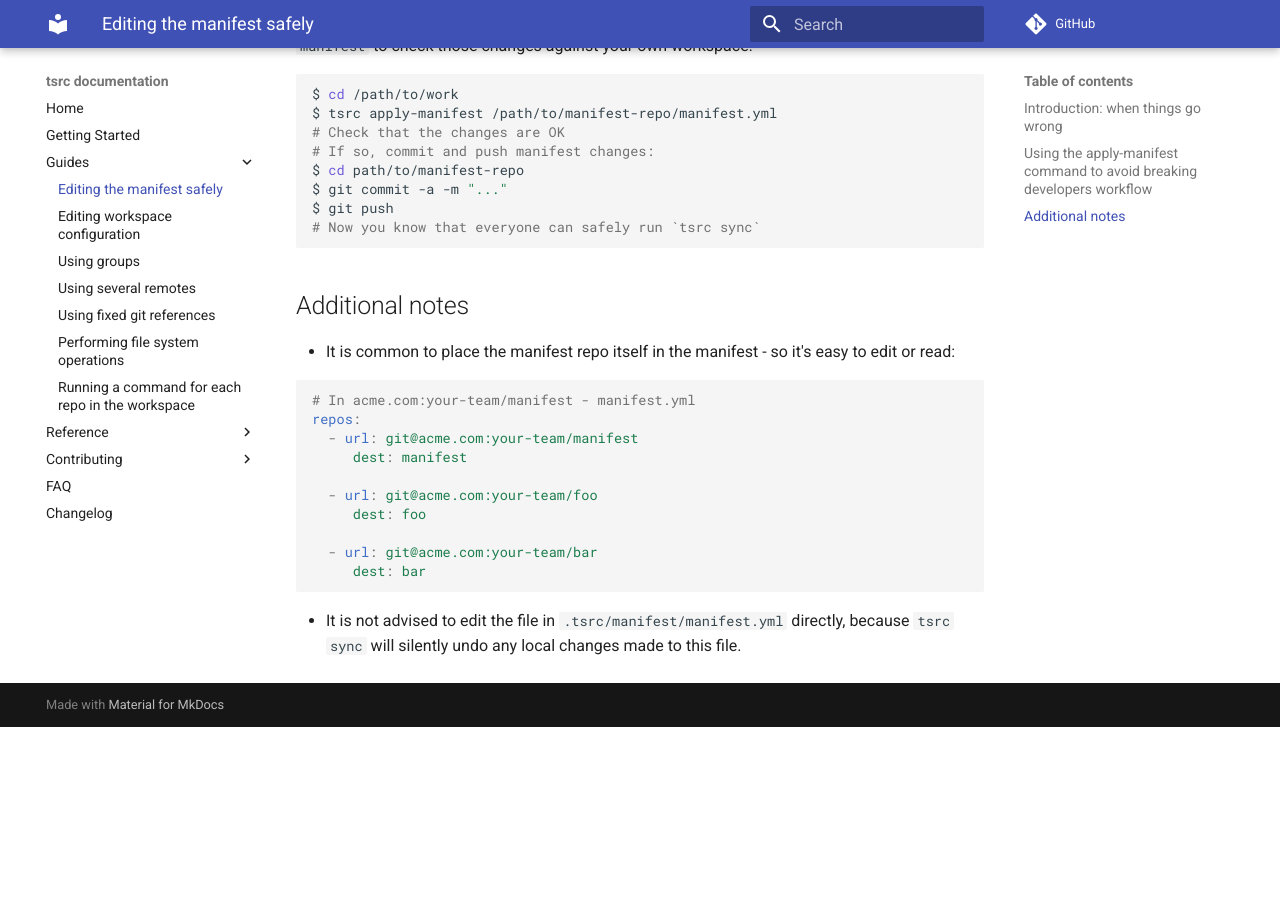
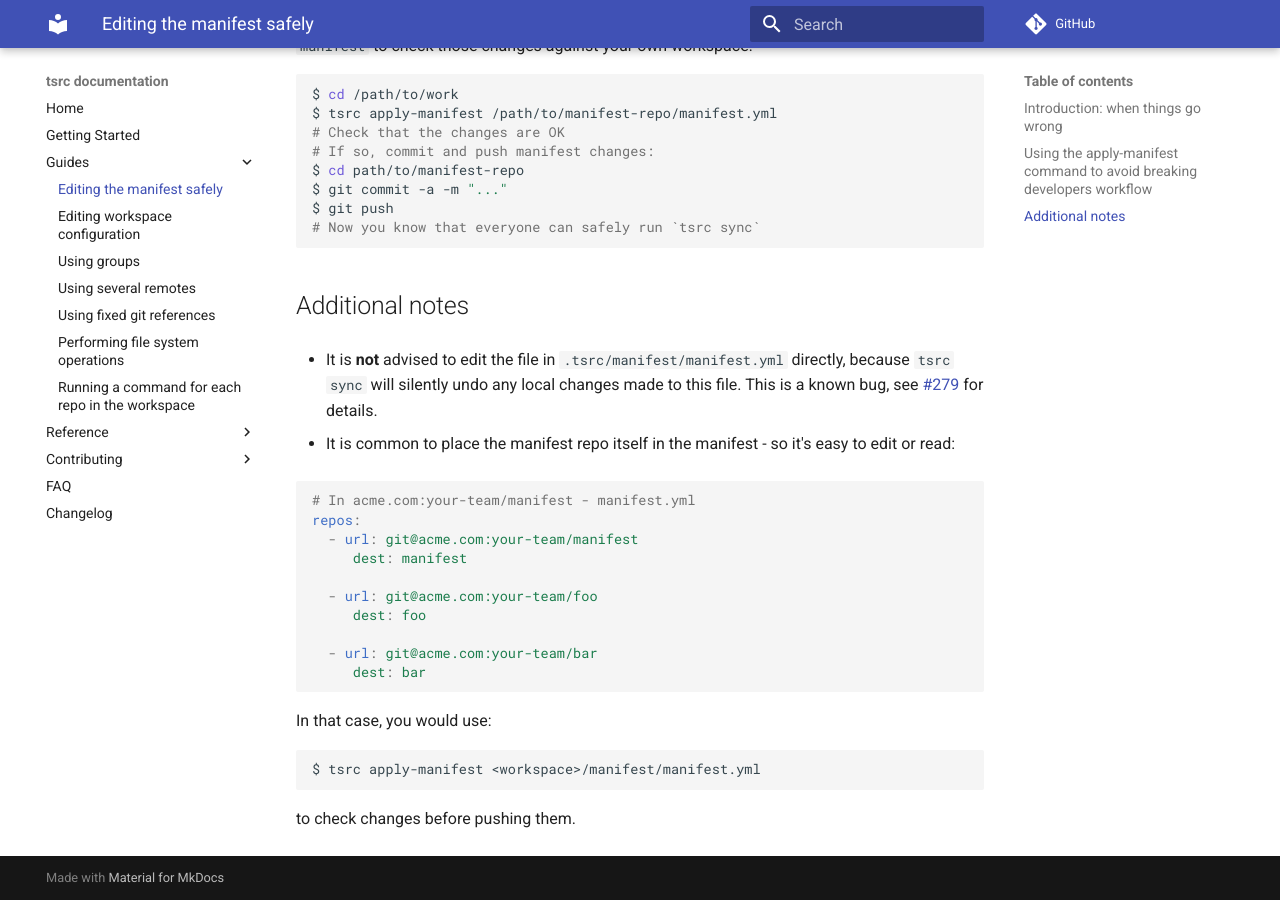
Before and after one commit to your-tools/tsrc, an MkDocs documentation site: the page built from docs/guide/manifest.md, in a window 1280 px wide and 900 px high, scrolled down 2139 px. Built offline with MkDocs 1.6.1 and Material for MkDocs 9.7.7, drawn with Linux system fonts in a browser that asks for light colours; comment, search, counter and statistics services are not loaded; before the commit the page ends 2866 px from its top, so only the background shows below that.

Commit message:
Clarify "Editing manifest" documentation

````diff
--- a/docs/guide/manifest.md
+++ b/docs/guide/manifest.md
@@ -123,6 +123,12 @@ $ git push
 
 ## Additional notes
 
+* It is **not** advised to edit the file in
+  `.tsrc/manifest/manifest.yml` directly, because `tsrc sync` will
+  silently undo any local changes made to this file. This is a known bug,
+  see [#279](https://github.com/dmerejkowsky/tsrc/issues/279) for details.
+
+
 * It is common to place the manifest repo itself in the manifest - so it's easy to edit or read:
 
 ```yaml
@@ -138,6 +144,10 @@ repos:
      dest: bar
 ```
 
-* It is not advised to edit the file in `.tsrc/manifest/manifest.yml`
-  directly, because `tsrc sync` will silently
-  undo any local changes made to this file.
+In that case, you would use:
+
+```
+$ tsrc apply-manifest <workspace>/manifest/manifest.yml
+```
+
+to check changes before pushing them.
````
